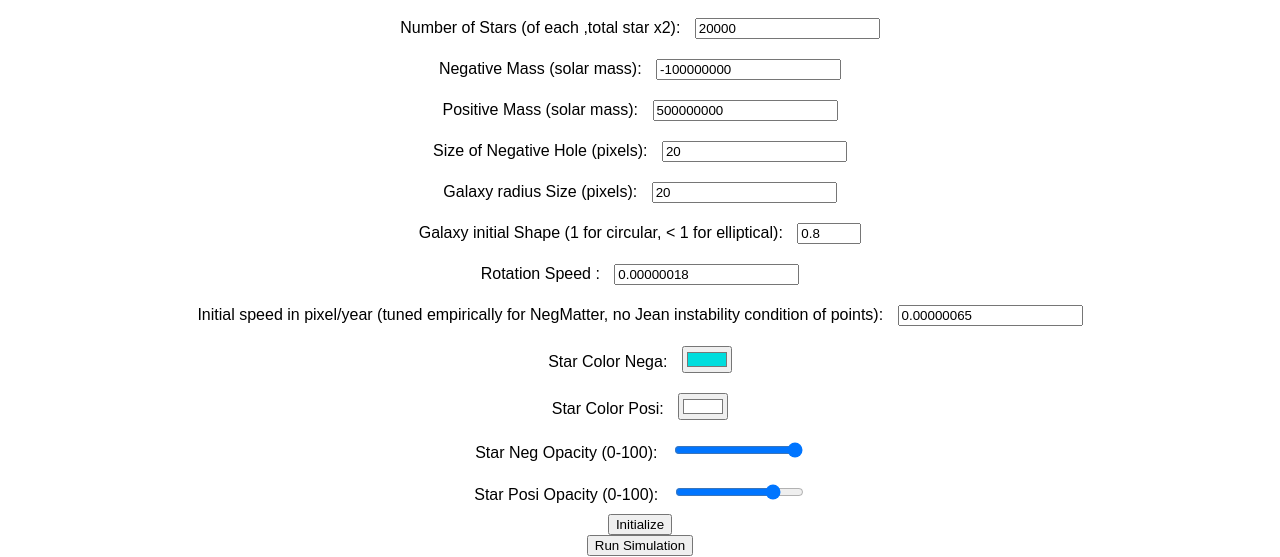
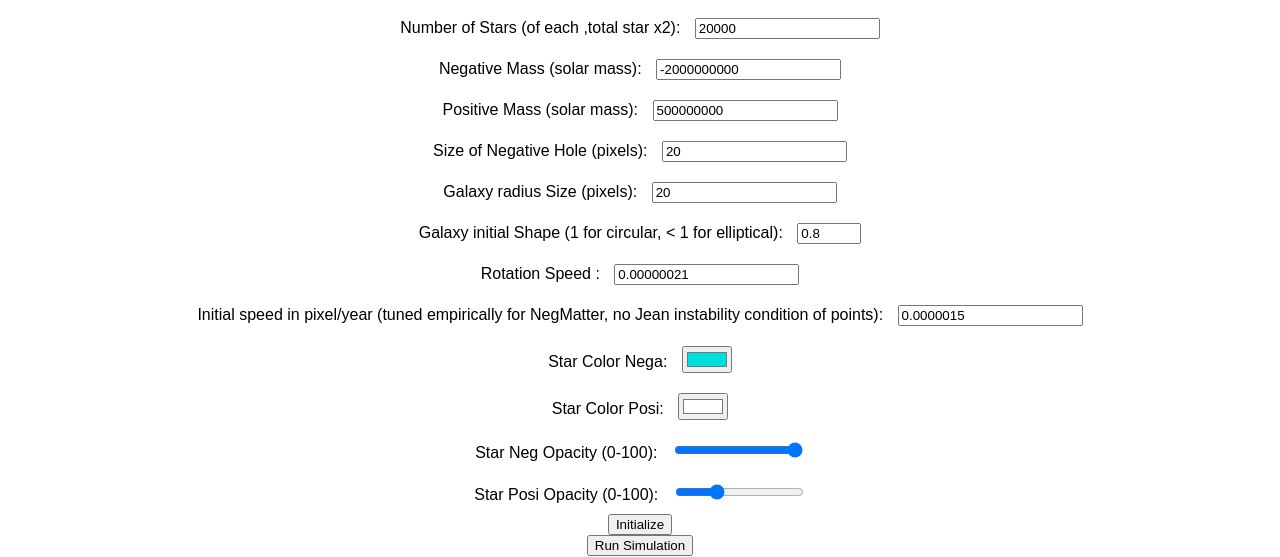
Before and after one commit to AZE38/2DToyJanusGravity, a plain HTML site: page index.html in a window 1280 px wide. Shown: the part 140-697 px from the top of the page. Drawn offline with Linux system fonts and the light colour scheme.

Commit message:
Update index.html

```diff
--- a/index.html
+++ b/index.html
@@ -40,7 +40,7 @@
     </div>
     <div class="parameter-input">
         <label for="massNeg">Negative Mass (solar mass):</label>
-        <input type="number" id="massNeg" value="-100000000">
+        <input type="number" id="massNeg" value="-2000000000">
     </div>
     <div class="parameter-input">
         <label for="massPos">Positive Mass (solar mass):</label>
@@ -60,11 +60,11 @@
     </div>
     <div class="parameter-input">
         <label for="speedRot">Rotation Speed :</label>
-        <input type="number" id="speedRot" value="0.00000018">
+        <input type="number" id="speedRot" value="0.00000021">
     </div>
     <div class="parameter-input">
         <label for="speed_init">Initial speed in pixel/year (tuned empirically for NegMatter, no Jean instability condition of points):</label>
-        <input type="number" id="speed_init" value="0.00000065">
+        <input type="number" id="speed_init" value="0.0000015">
     </div>
     <div class="parameter-input">
         <label for="starColorNegative">Star Color Nega:</label>
@@ -80,7 +80,7 @@
     </div>
     <div class="parameter-input">
         <label for="starOpacity">Star Posi Opacity (0-100):</label>
-        <input type="range" id="starOpacityPos" min="0" max="100" value="80"> <!-- Default opacity set to 50% -->
+        <input type="range" id="starOpacityPos" min="0" max="100" value="30"> <!-- Default opacity set to 50% -->
     </div>
 
     <button id="initButton">Initialize</button>
```
